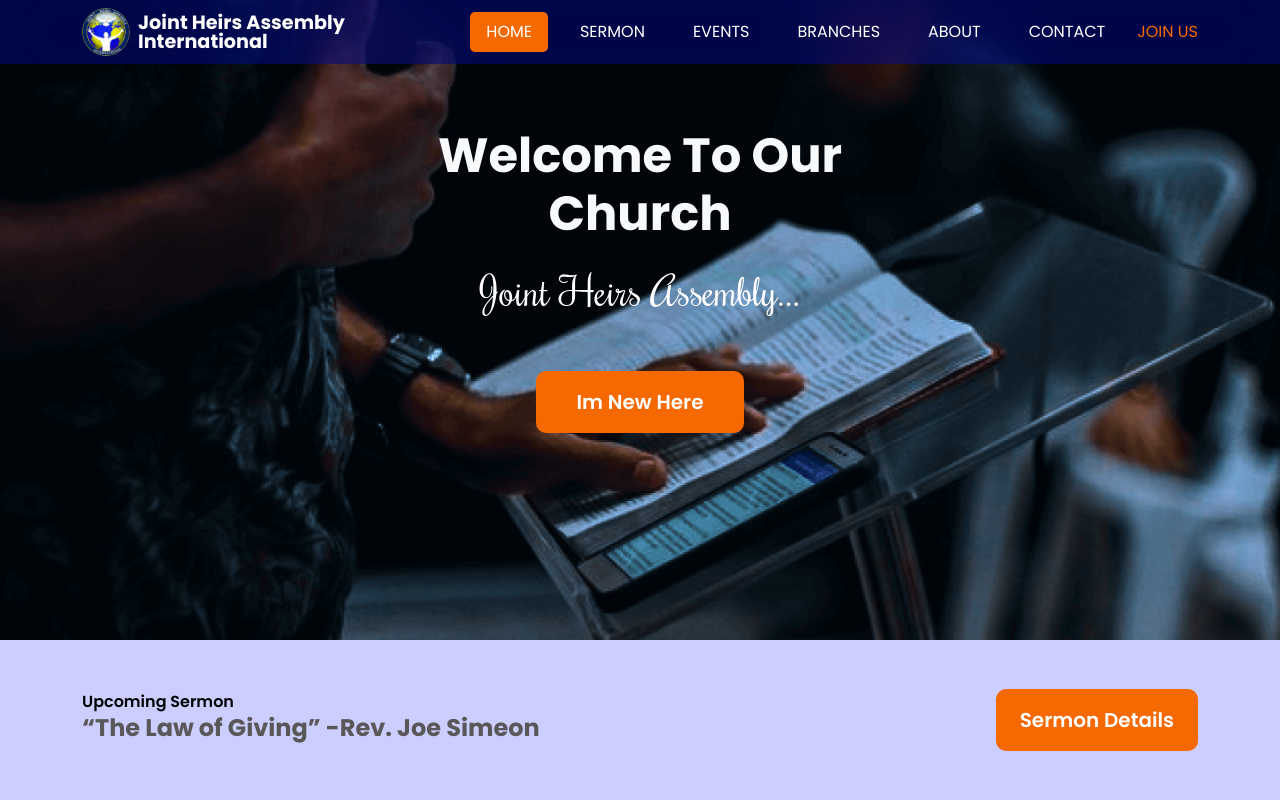
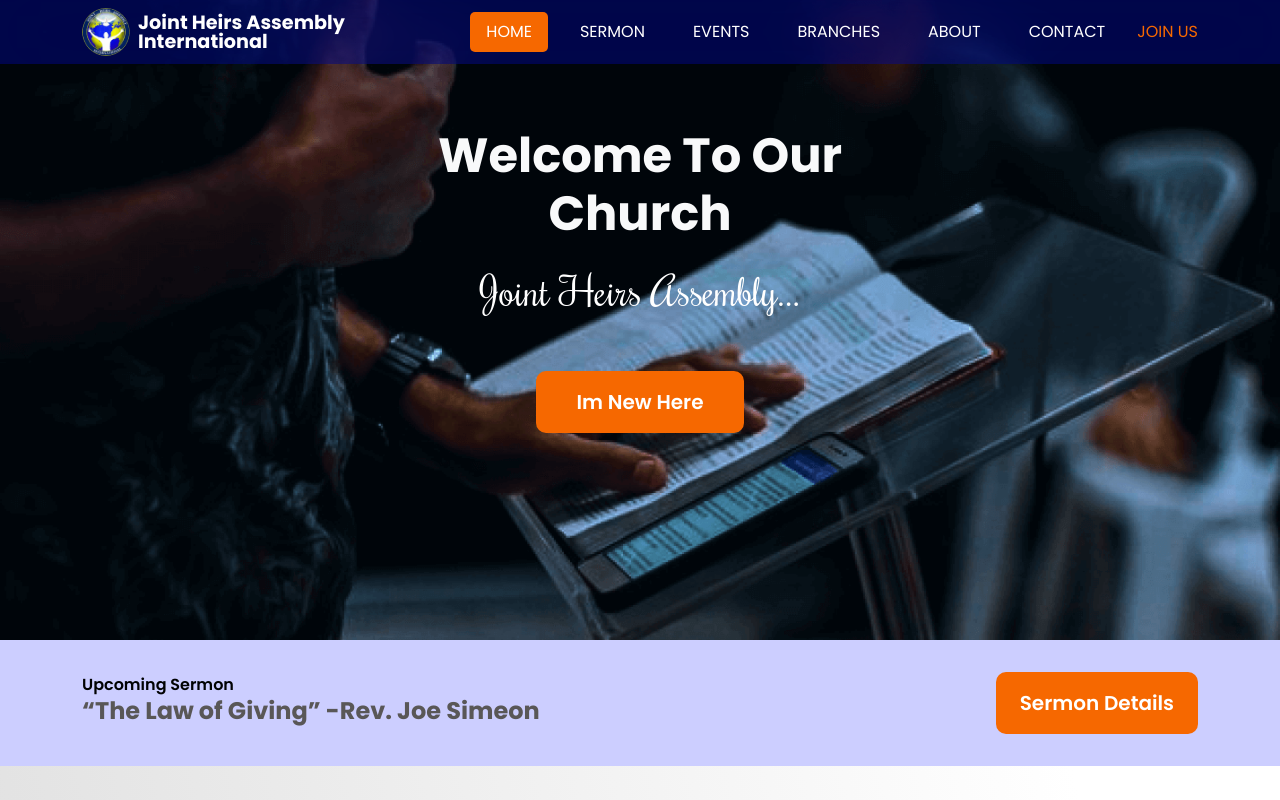
Before and after one commit to pin4eva/joint_heirs_frontend, a Next.js app: page / in a window 1280 px wide. Shown: the top 800 px of the page. Built offline with nearby package versions, Linux system fonts and the light colour scheme.

Commit message:
changed hero min-height

```diff
--- a/src/styles/events.scss
+++ b/src/styles/events.scss
@@ -4,7 +4,7 @@
 		background-repeat: no-repeat;
 		background-position: center;
 		background-size: cover;
-		min-height: 45vh;
+		min-height: 40vh;
 		display: grid;
 		align-items: center;
 		justify-content: center;
--- a/src/styles/home.scss
+++ b/src/styles/home.scss
@@ -18,10 +18,12 @@
 			flex-direction: column;
 			justify-content: center;
 			align-items: center;
+
 			h1 {
 				font-size: 3rem;
 				font-weight: 700;
 			}
+
 			.jhai-text {
 				margin-top: 1rem;
 				color: #ffffff;
@@ -46,7 +48,7 @@
 		display: flex;
 		align-items: center;
 		background: #ccceff;
-		min-height: 20vh;
+		min-height: 10vh;
 		padding: 2rem 0;
 
 		.sermon-text {
@@ -314,11 +316,13 @@
 		width: 100%;
 		display: grid;
 		align-items: center;
+
 		.mission-content {
 			display: grid;
 			grid-template-columns: 1fr 1fr;
 			gap: 3rem;
 			padding: 3rem 0;
+
 			@media screen and (max-width: 900px) {
 				grid-template-columns: 1fr;
 				height: auto;
@@ -384,6 +388,7 @@
 			grid-template-columns: 1fr 1fr;
 			gap: 4rem;
 			margin-top: 1rem;
+
 			@media screen and (max-width: 900px) {
 				grid-template-columns: 1fr;
 				margin-top: 3rem;
@@ -393,6 +398,7 @@
 				max-height: 90%;
 				width: 65%;
 				margin-left: auto;
+
 				@media screen and (max-width: $md) {
 					width: 100%;
 				}
@@ -442,6 +448,7 @@
 							border-radius: 10px;
 							background: #ccceff;
 							margin-block: 0.3rem;
+
 							hr {
 								transform: rotate(180deg);
 								width: 2rem;
@@ -457,6 +464,7 @@
 							justify-content: center;
 							border-top: 1px solid $tetiary;
 							border-bottom: 1px solid $tetiary;
+
 							h6 {
 								padding-bottom: 1rem;
 								font-size: 1.2rem;
@@ -485,9 +493,11 @@
 
 			.biles-pages {
 				width: 80%;
+
 				@media screen and (max-width: $md) {
 					width: 100%;
 				}
+
 				.bible-verses {
 					text-align: center;
 					padding: 3rem;
@@ -498,6 +508,7 @@
 					.caps {
 						color: $warning;
 					}
+
 					.quotation {
 						font-size: 3.5rem;
 						display: flex;
@@ -505,6 +516,7 @@
 						height: 2.5rem;
 						margin: 0;
 					}
+
 					.the-words {
 						color: $dark;
 						font-weight: 400;
@@ -512,12 +524,14 @@
 						display: block;
 						width: 100%;
 					}
+
 					.b-verse {
 						font-size: 2rem;
 						font-weight: 400;
 						color: $secondary;
 						margin: 0;
 					}
+
 					.text-start {
 						justify-content: flex-start;
 					}
@@ -544,6 +558,7 @@
 			gap: 2rem;
 			width: 70%;
 			margin-inline: auto;
+
 			@media screen and (max-width: $md) {
 				height: auto;
 			}
@@ -598,6 +613,7 @@
 				display: grid;
 				grid-template-columns: 1fr 1fr;
 				margin-block: 2rem;
+
 				img {
 					width: 100%;
 					height: 23rem;
@@ -616,24 +632,29 @@
 					justify-content: center;
 					background: $tetiary;
 					gap: 1rem;
+
 					.donate-heading {
 						font-weight: 500;
 						color: $dark;
 						width: 80%;
+
 						@media screen and (max-width: $md) {
 							width: 100%;
 						}
 					}
+
 					.donate-text {
 						p {
 							margin: 0;
 						}
 					}
+
 					.price-donate {
 						display: flex;
 						align-items: center;
 						gap: 4rem;
 						margin-top: 1rem;
+
 						@media screen and (max-width: $md) {
 							justify-content: space-between;
 							gap: 0;
@@ -644,6 +665,7 @@
 								font-weight: 700;
 								color: $secondary;
 								font-size: 2.7rem;
+
 								@media screen and (max-width: $md) {
 									font-size: 2rem;
 								}
@@ -759,6 +781,7 @@
 						width: 100%;
 					}
 				}
+
 				.message-box {
 					height: 12rem;
 					resize: none;
@@ -784,6 +807,7 @@
 				align-items: center;
 				justify-content: center;
 				width: 25%;
+
 				@media screen and (max-width: $md) {
 					width: 90%;
 				}
```
